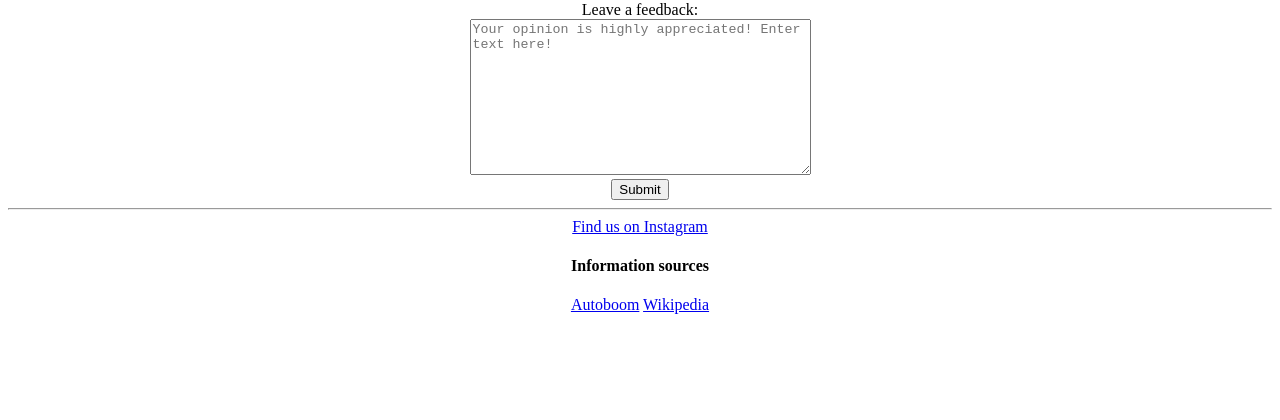
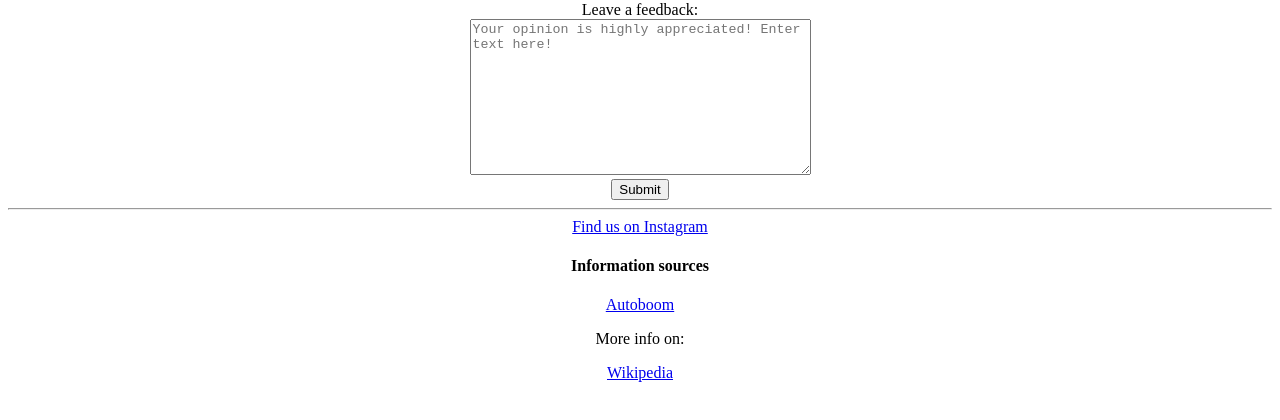
Before and after one commit to skyline4479/P1-Hyundai-Coupe-Fan-Page, a plain HTML site: page feedback.html in a window 1280 px wide. Shown: the part 180-600 px from the top of the page. Drawn offline with Linux system fonts and the light colour scheme.

Commit message:
Update feedback.html

```diff
--- a/feedback.html
+++ b/feedback.html
@@ -34,6 +34,8 @@
       <a href="https://www.instagram.com/coupe_legends/" target="_blank" rel="noopener">Find us on Instagram</a>
       <h4>Information sources</h4>
     <a href="https://autoboom.co.il/en/catalog/cars/hyundai/coupe/" target="_blank">Autoboom</a>
+    <br>
+    <p> More info on: </p>
     <a href="https://en.wikipedia.org/wiki/Hyundai_Tiburon" target="_blank">Wikipedia</a>
     </footer>
 </body>
```
